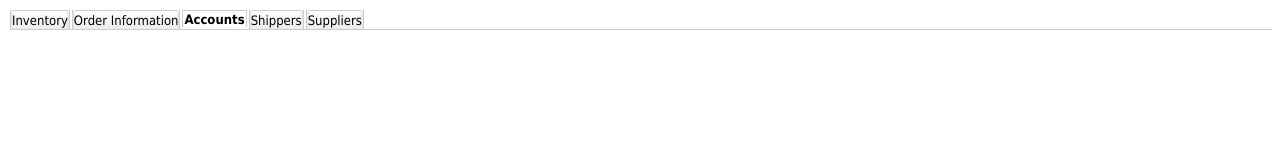
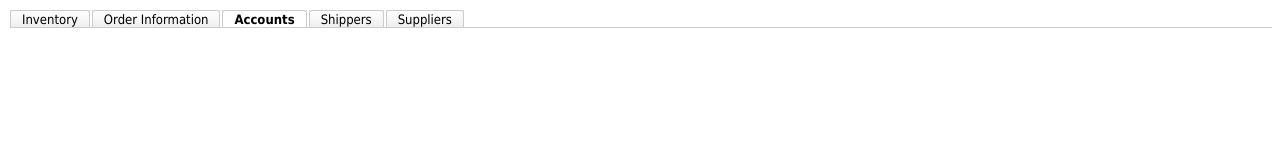
Before and after one commit to brijrajgohil/CS142, a plain HTML site: page Project1/p2.html in a window 1280 px wide. Drawn offline with Linux system fonts and the light colour scheme.

Commit message:
Project 1, Complete

```diff
--- a/Project1/p2.css
+++ b/Project1/p2.css
@@ -1,4 +1,7 @@
-
+.tab {
+  margin-left: 10px;
+  margin-right: 10px;
+}
 p {
   border-top: 1px solid #cccccc;
   margin-top: -2px;
@@ -23,13 +26,12 @@ a:hover {
 .selected {
   background-image: url("img/left-selected.gif"), url("img/right-selected.gif"), url("img/mid-selected.gif");
   background-repeat: no-repeat, no-repeat, repeat;
-  background-position: left, right, 5px top;
-  border-bottom: 2px solid #fff;
+  background-position: 0px 0px, 100% 0%, 0% 0%;
   font-weight: bold;
 }
 
 .nselected {
   background-image: url("img/left.gif"), url("img/right.gif"), url("img/mid.gif");
   background-repeat: no-repeat, no-repeat, repeat;
-  background-position: left, right, top;
+  background-position: 0px 0px, 100% 0%, 0% 0%;
 }
--- a/Project1/p2.html
+++ b/Project1/p2.html
@@ -10,29 +10,39 @@
     <table>
       <tr>
 	      <td class="nselected">
+					<div class="tab">
 	          	<a href="inventories">
 	          	Inventory
 	          	</a>
+						</div>
 	      </td>
 	      <td class="nselected">
+					<div class="tab">
 	        	<a href="orders">
 	        	Order Information
 	        	</a>
+					</div>
 	      </td>
 	      <td class="selected">
+					<div class="tab">
 	        	<a href="accounts">
 	        	Accounts
 	        	</a>
+					</div>
 	      </td>
 	      <td class="nselected">
+					<div class="tab">
 	        	<a href="shippers">
 	        	Shippers
 	        	</a>
+						</div>
 	      </td>
 	      <td class="nselected">
+					<div class="tab">
 	        	<a href="suppliers">
 	        	Suppliers
 	        	</a>
+					</div>
 	      </td>
     </tr>
   </table>
```
Also changed, not shown: Project1/p3.html (added, +13 -0 lines). Lines whose indentation alone changed are shown as unchanged.
